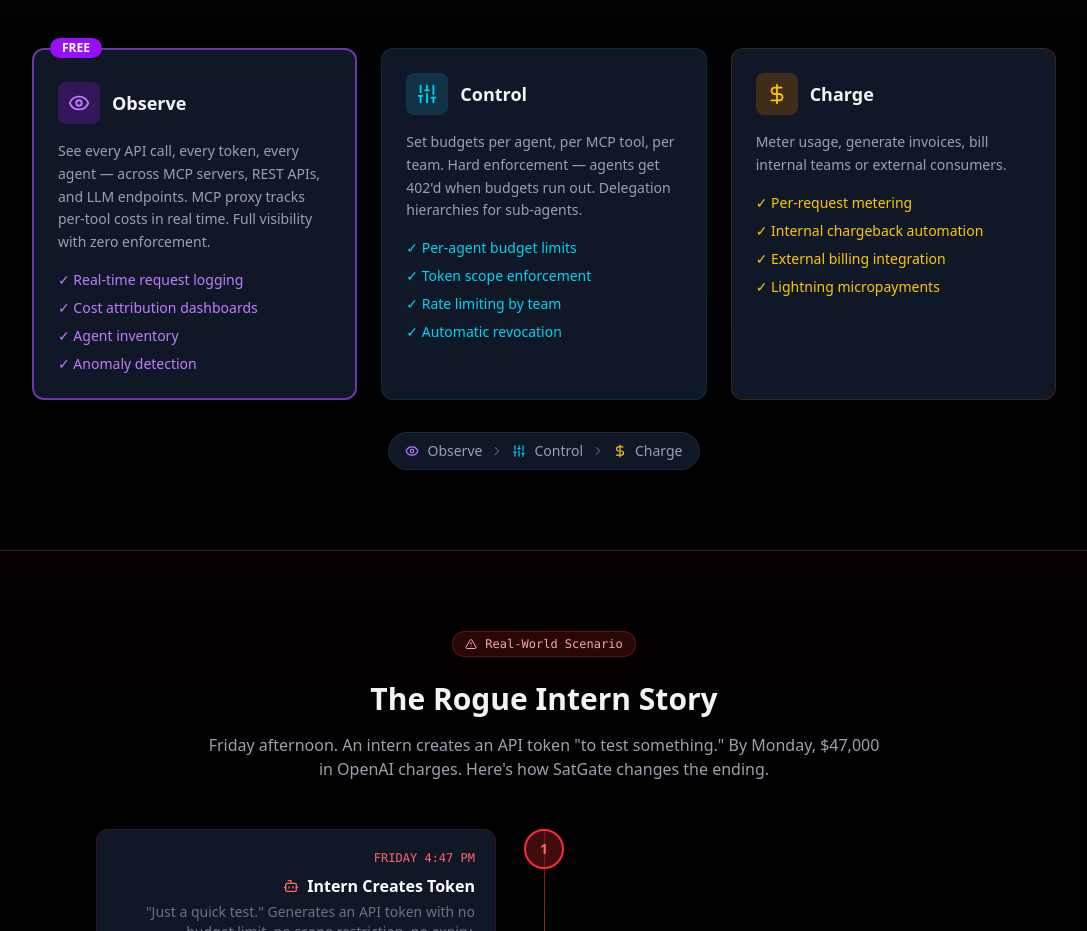
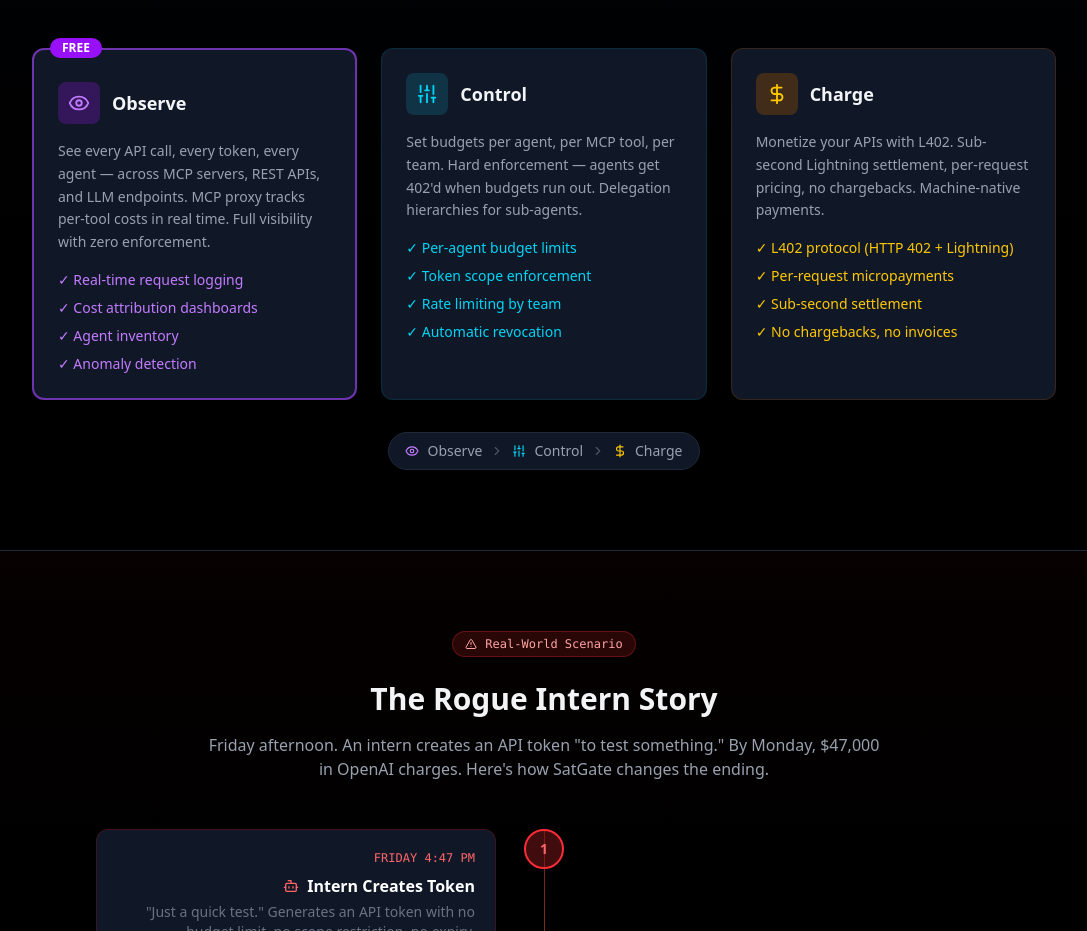
Before and after one commit to SatGate-io/satgate, a Next.js app in the folder satgate-landing/: page /govern in a window 1280 px wide. Shown: the part 1402-2333 px from the top of the page, without its empty margins (96-1183 px from the left). Built offline with nearby package versions, Linux system fonts and the light colour scheme.

Commit message:
fix: /govern Charge copy — L402/Lightning, not internal billing/chargeback

```diff
--- a/satgate-landing/app/govern/page.tsx
+++ b/satgate-landing/app/govern/page.tsx
@@ -214,13 +214,13 @@ export default function GovernPage() {
                 <h3 className="font-bold text-lg">Charge</h3>
               </div>
               <p className="text-gray-400 text-sm leading-relaxed mb-4">
-                Meter usage, generate invoices, bill internal teams or external consumers.
+                Monetize your APIs with L402. Sub-second Lightning settlement, per-request pricing, no chargebacks. Machine-native payments.
               </p>
               <ul className="space-y-2 text-sm text-gray-500">
-                <li className="text-yellow-400">✓ Per-request metering</li>
-                <li className="text-yellow-400">✓ Internal chargeback automation</li>
-                <li className="text-yellow-400">✓ External billing integration</li>
-                <li className="text-yellow-400">✓ Lightning micropayments</li>
+                <li className="text-yellow-400">✓ L402 protocol (HTTP 402 + Lightning)</li>
+                <li className="text-yellow-400">✓ Per-request micropayments</li>
+                <li className="text-yellow-400">✓ Sub-second settlement</li>
+                <li className="text-yellow-400">✓ No chargebacks, no invoices</li>
               </ul>
             </div>
           </div>
```
